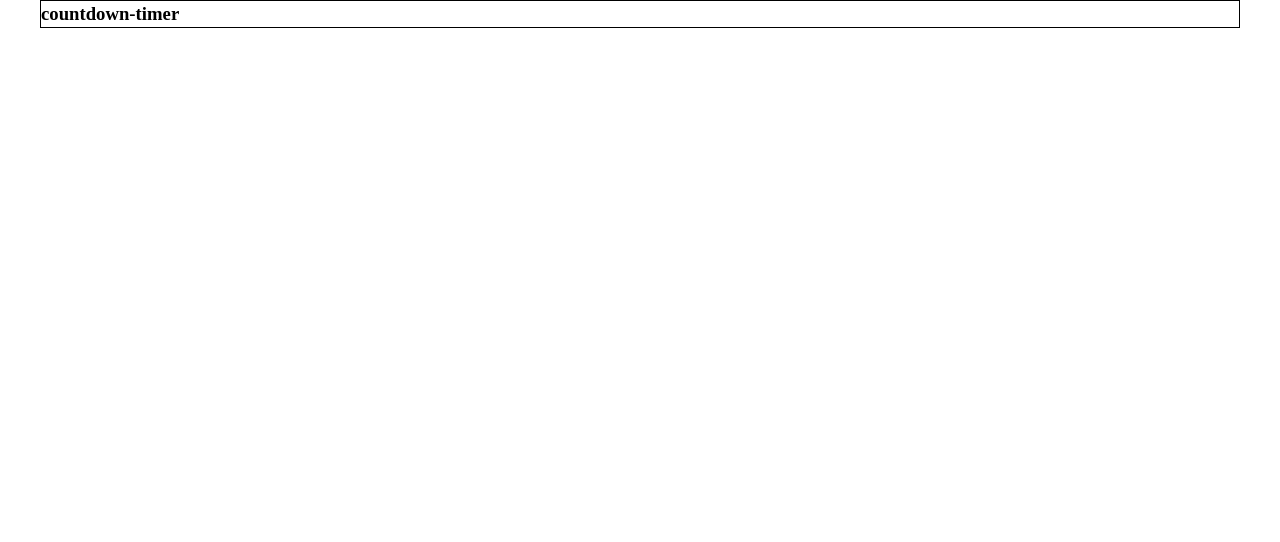
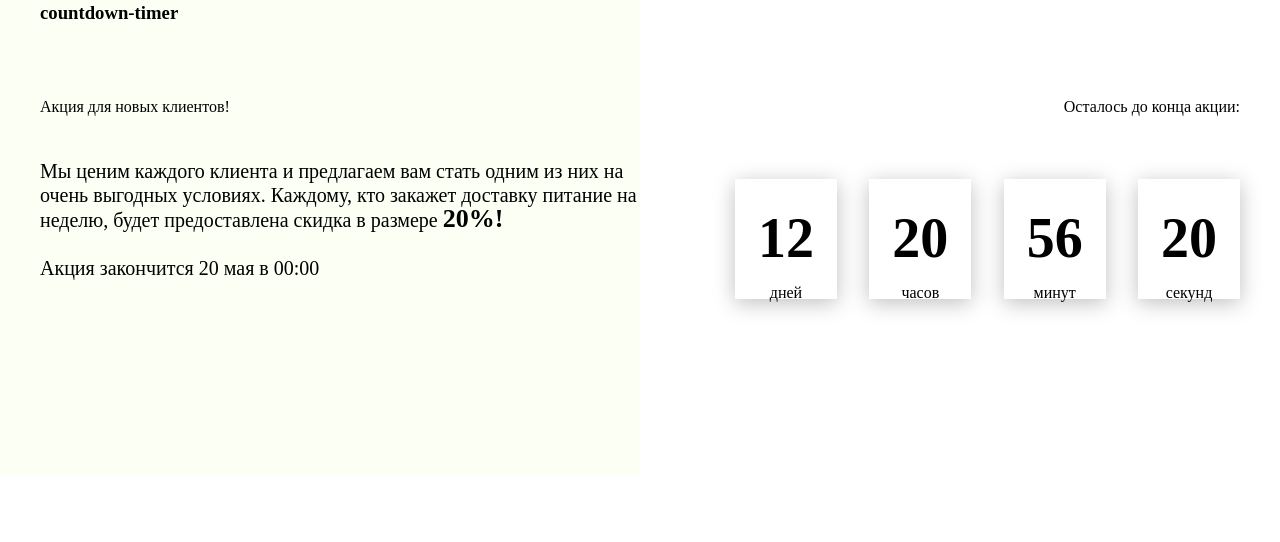
Before and after one commit to saves7/couwntdown-timer, a plain HTML site: page index.html in a window 1280 px wide. Drawn offline with Linux system fonts and the light colour scheme.

Commit message:
did html structure timer

```diff
--- a/index.html
+++ b/index.html
@@ -12,6 +12,41 @@
 <div class="container">
     <h3>countdown-timer</h3>
 </div>
+<div class="promotion">
+    <div class="bgc_y"></div>
+    <div class="container">
+        <div class="promotion__text">
+            <div class="title">Акция для новых клиентов!</div>
+            <div class="promotion__descr">
+                Мы ценим каждого клиента и предлагаем вам стать одним из них на очень выгодных условиях.
+                Каждому, кто закажет доставку питание на неделю, будет предоставлена скидка в размере <span>20%!</span>
+                <br><br>
+                Акция закончится 20 мая в 00:00
+            </div>
+        </div>
+        <div class="promotion__timer">
+            <div class="title">Осталось до конца акции:</div>
+            <div class="timer">
+                <div class="timer__block">
+                    <span id="days">12</span>
+                    дней
+                </div>
+                <div class="timer__block">
+                    <span id="hours">20</span>
+                    часов
+                </div>
+                <div class="timer__block">
+                    <span id="minutes">56</span>
+                    минут
+                </div>
+                <div class="timer__block">
+                    <span id="seconds">20</span>
+                    секунд
+                </div>
+            </div>
+        </div>
+    </div>
+</div>
 
 
 <script src="./js/main.js"></script>
--- a/scss/_base.scss
+++ b/scss/_base.scss
@@ -10,7 +10,7 @@ body {
 
 div {
     box-sizing: border-box;
-    border: 1px solid #000;
+
 }
 
 
--- /dev/null
+++ b/scss/_promotion.scss
@@ -0,0 +1,58 @@
+.promotion {
+    padding: 70px 0 240px 0;
+    position: relative;
+    .container {
+        display: flex;
+    }
+    .bgc_y {
+        position: absolute;
+        width: 50%;
+        height: 499px;
+        background: rgba(243, 255, 222, 0.35);
+        z-index: -1;
+        top: -50px;
+        left: 0;
+    }
+    &__text {
+        width: 50%;
+    }
+    &__descr {
+        margin-top: 40px;
+        font-size: 20px;
+        line-height: 24px;
+        font-weight: 300;
+        span {
+            font-weight: bold;
+            font-size: 26px;
+        }
+    }
+    &__timer {
+        width: 50%;
+        .title {
+            text-align: right;
+        }
+        .timer {
+            margin-top: 60px;
+            padding-left: 95px;
+            display: flex;
+            justify-content: space-between;
+            align-items: center;
+            &__block {
+                width: 102px;
+                height: 120px;
+                background: #FFFFFF;
+                box-shadow: 0px 4px 20px rgba(0, 0, 0, 0.25);
+                font-size: 16px;
+                font-weight: 300;
+                text-align: center;
+                span {
+                    display: block;
+                    margin-top: 20px;
+                    margin-bottom: 5px;
+                    font-size: 56px;
+                    font-weight: bold;
+                }
+            }
+        }
+    }
+}
--- a/scss/main.scss
+++ b/scss/main.scss
@@ -1,2 +1,3 @@
 
 @import "_base";
+@import "_promotion";
```
Also changed, not shown: css/main.css.
